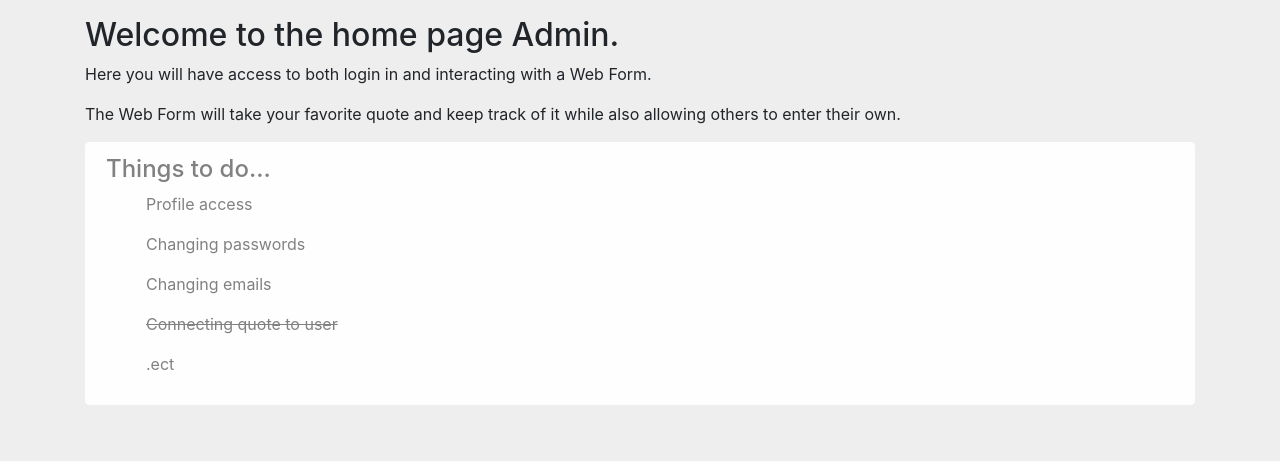
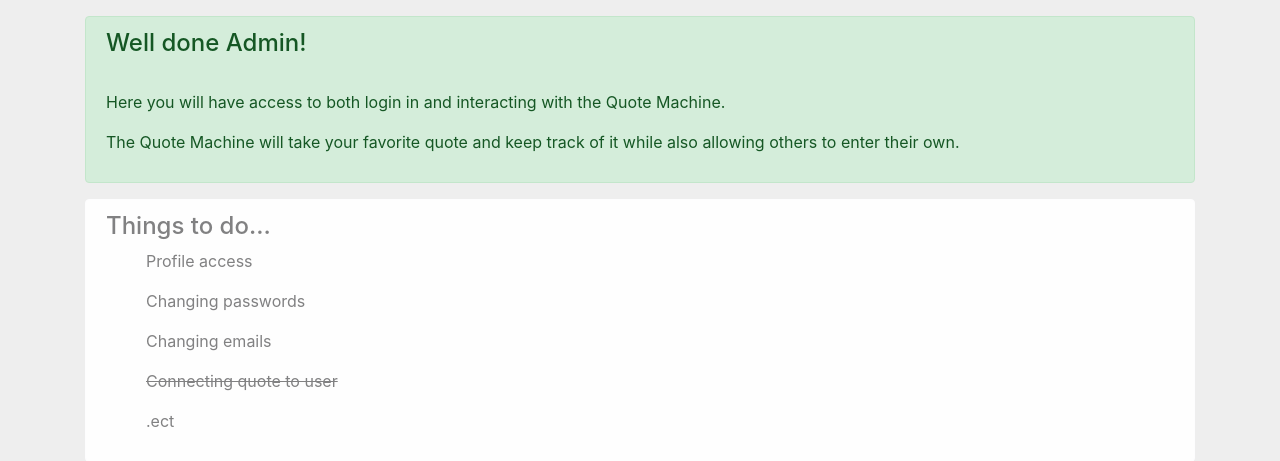
Before and after one commit to Practical-Code/pc_project, a Django app: page /home/ in a window 1280 px wide. Shown: the part 70-531 px from the top of the page. Run offline with Django 3.2, Linux system fonts and the light colour scheme; a user stored in the database is signed in; parts of the project's set-up code (start-up, migrations or seed data) failed here and were passed over; some libraries are stand-ins or nearby versions.

Commit message:
Fixed HTML files, at the moment it works

```diff
--- a/templates/home/index.html
+++ b/templates/home/index.html
@@ -3,9 +3,12 @@
 {% block content %}
 <div class="container">
     {% if user.is_authenticated %}
-    <h2>Welcome to the home page {{ user.username }}.</h2>
-    <p>Here you will have access to both login in and interacting with a Web Form. </p>
-    <p>The Web Form will take your favorite quote and keep track of it while also allowing others to enter their own.</p>
+    <div class="alert alert-success" role="alert">
+        <h4 class="alert-heading">Well done {{ user.username }}!</h4>
+        <br>
+        <p>Here you will have access to both login in and interacting with the Quote Machine. </p>
+        <p>The Quote Machine will take your favorite quote and keep track of it while also allowing others to enter their own.</p>
+    </div>
         <p><div class="alert alert-light" role="alert">
             <h4>Things to do...</h4>
             <ul>Profile access</ul>
```
Also changed, not shown: templates/webapp/webapp.html (+17 -13 lines), README.md, db.sqlite3.
